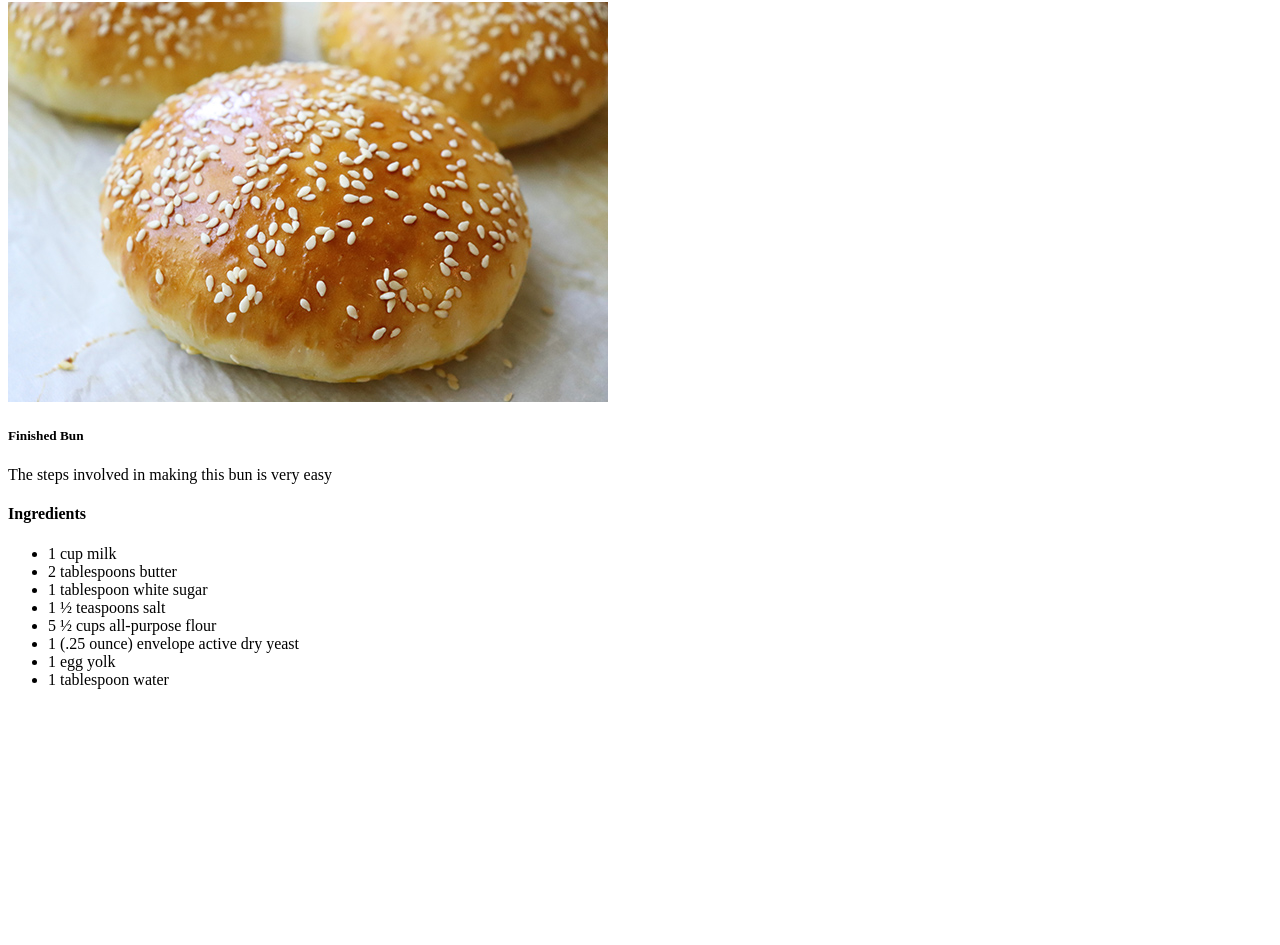
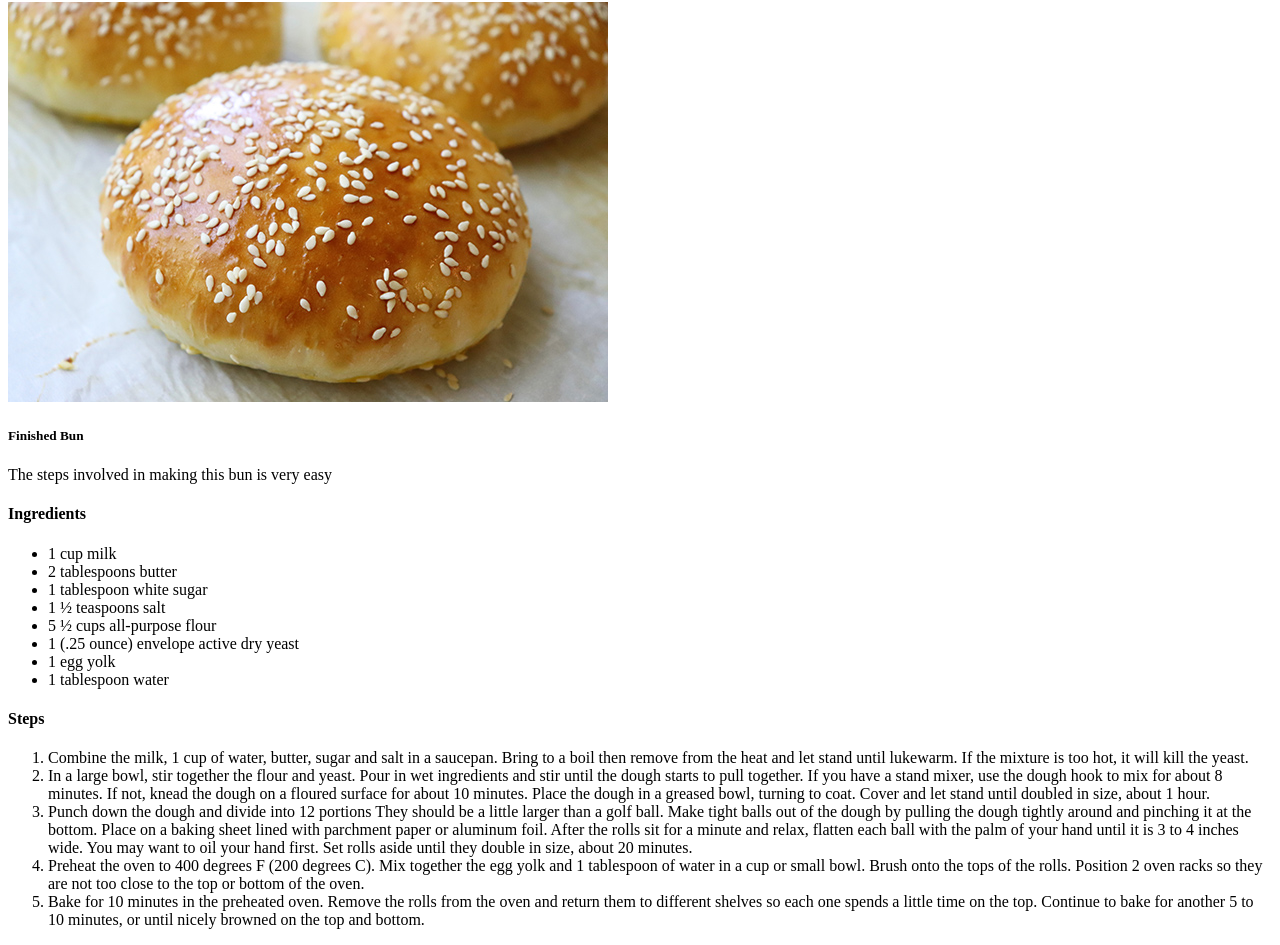
Before and after one commit to MithileshB25/odin-recipe, a plain HTML site: page recipes/hamburgerBun.html in a window 1280 px wide. Shown: the part 78-1023 px from the top of the page. Before the commit the page ends 800 px from the top, so only its background shows below. Drawn offline with Linux system fonts and the light colour scheme.

Commit message:
finished secong recipe

```diff
--- a/recipes/hamburgerBun.html
+++ b/recipes/hamburgerBun.html
@@ -22,5 +22,17 @@
     <li>1 tablespoon water </li>
 
   </ul>
+  <h4>Steps</h4>
+  <ol>
+     <li> Combine the milk, 1 cup of water, butter, sugar and salt in a saucepan. Bring to a boil then remove from the heat and let stand until lukewarm. If the mixture is too hot, it will kill the yeast.</li>
+
+     <li>In a large bowl, stir together the flour and yeast. Pour in wet ingredients and stir until the dough starts to pull together. If you have a stand mixer, use the dough hook to mix for about 8 minutes. If not, knead the dough on a floured surface for about 10 minutes. Place the dough in a greased bowl, turning to coat. Cover and let stand until doubled in size, about 1 hour.</li>
+
+      <li> Punch down the dough and divide into 12 portions They should be a little larger than a golf ball. Make tight balls out of the dough by pulling the dough tightly around and pinching it at the bottom. Place on a baking sheet lined with parchment paper or aluminum foil. After the rolls sit for a minute and relax, flatten each ball with the palm of your hand until it is 3 to 4 inches wide. You may want to oil your hand first. Set rolls aside until they double in size, about 20 minutes.</li>
+
+      <li> Preheat the oven to 400 degrees F (200 degrees C). Mix together the egg yolk and 1 tablespoon of water in a cup or small bowl. Brush onto the tops of the rolls. Position 2 oven racks so they are not too close to the top or bottom of the oven.</li>
+
+     <li>  Bake for 10 minutes in the preheated oven. Remove the rolls from the oven and return them to different shelves so each one spends a little time on the top. Continue to bake for another 5 to 10 minutes, or until nicely browned on the top and bottom.</li>
+  </ol>
 </body>
 </html>
```
Also changed, not shown: index.html (+2 -2 lines).
